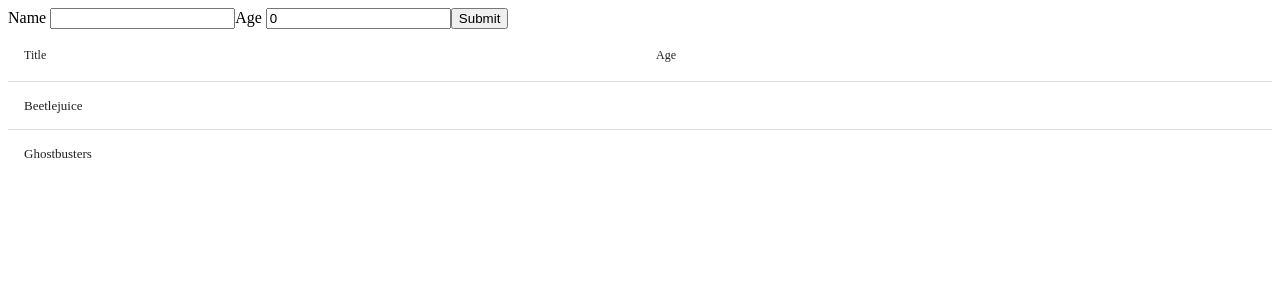
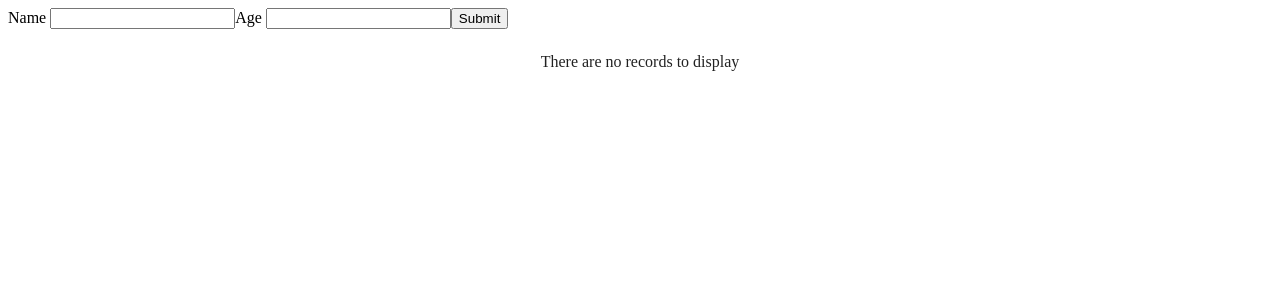
Before and after one commit to arshaan16/forms, a React (Create React App) app: page / in a window 1280 px wide. Shown: the top 300 px of the page. Built offline with nearby package versions, Linux system fonts and the light colour scheme.

Commit message:
removed 0 from starting

```diff
--- a/src/App.js
+++ b/src/App.js
@@ -2,9 +2,9 @@ import { data, MyComponent } from "./MyComponent";
 import { useState } from "react";
 
 export default function App() {
-  const [list, setList] = useState(data);
+  const [list, setList] = useState([]);
   const [name, setName] = useState("");
-  const [age, setAge] = useState(0);
+  const [age, setAge] = useState("");
   function submitHandler(e) {
     e.preventDefault();
     list.push({
--- a/src/MyComponent.js
+++ b/src/MyComponent.js
@@ -11,16 +11,7 @@ const columns = [
   },
 ];
 
-export const data = [
-  {
-    id: 1,
-    title: "Beetlejuice",
-  },
-  {
-    id: 2,
-    title: "Ghostbusters",
-  },
-];
+export const data = [];
 
 export function MyComponent({ list }) {
   return <DataTable columns={columns} data={list} />;
```
